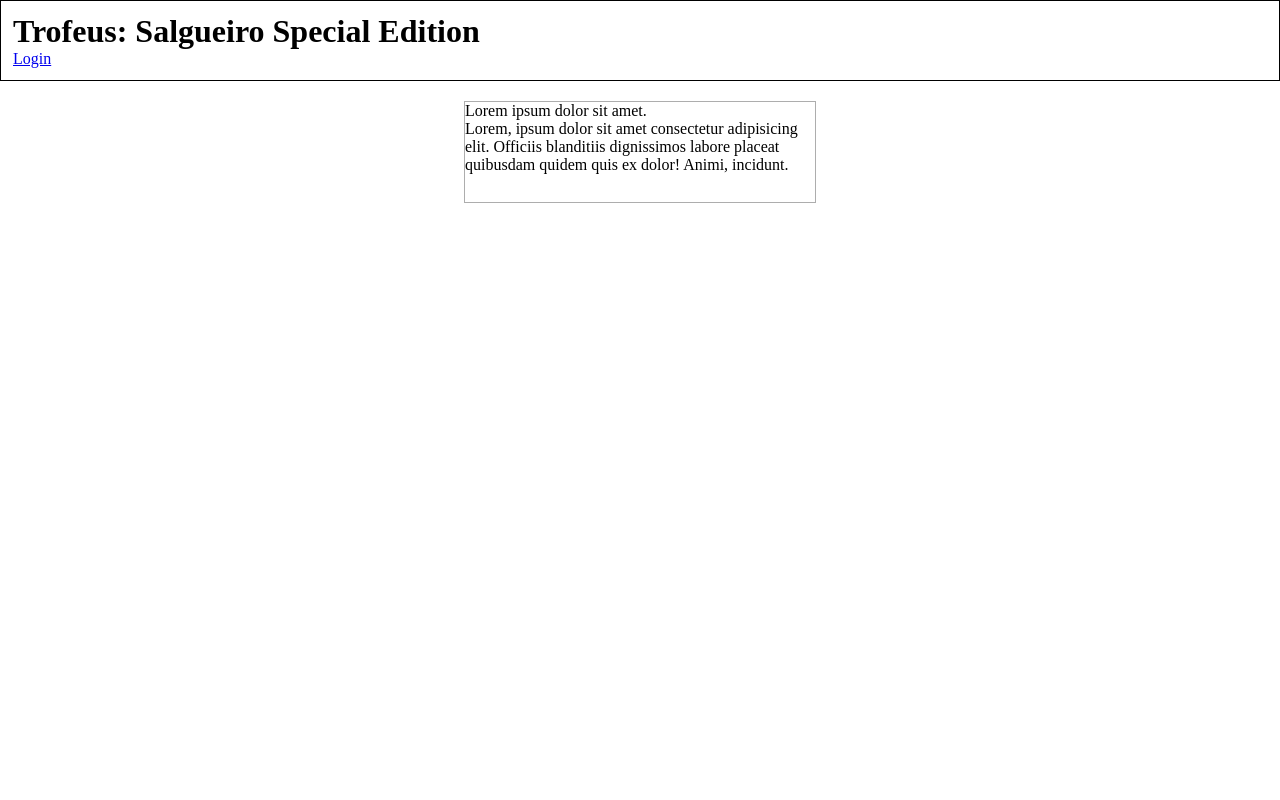
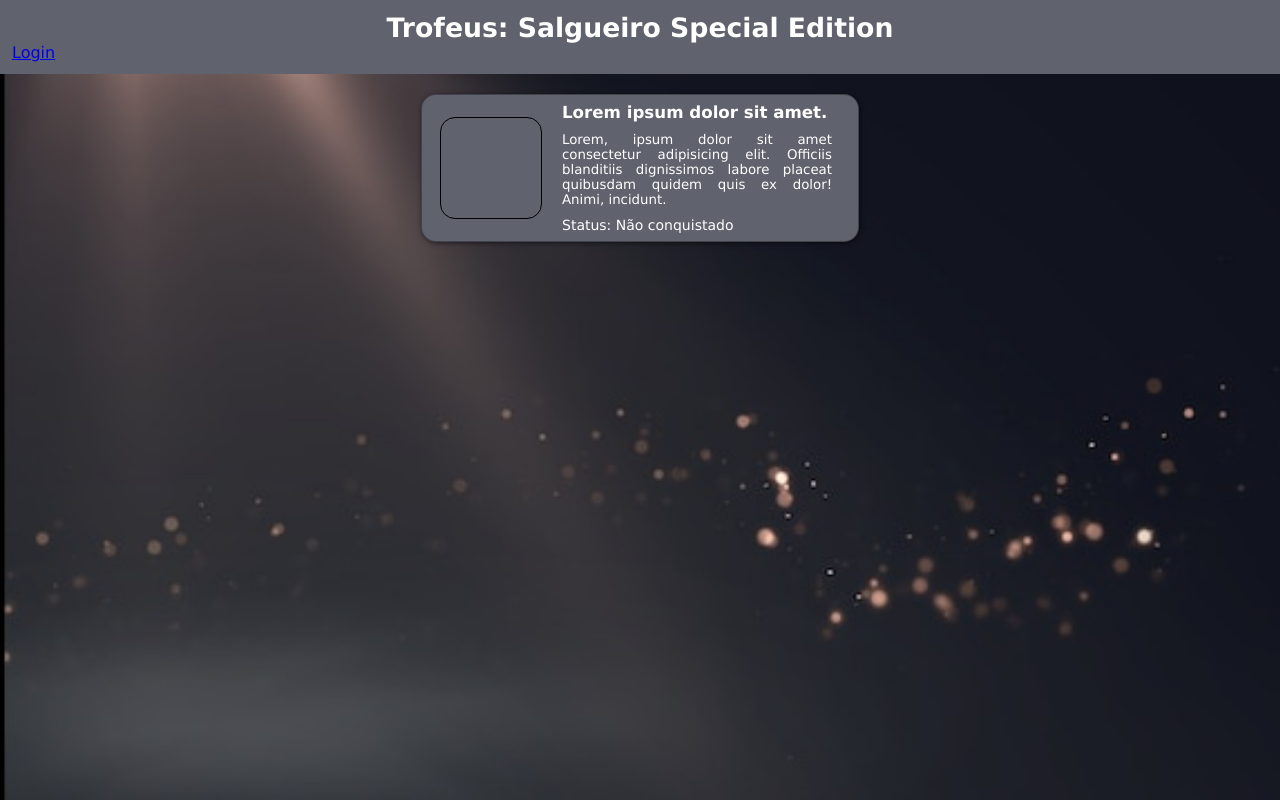
Before and after one commit to VinicyusMarins/SalgueiroSpecialEdition, a plain HTML site: page index.html in a window 1280 px wide. Drawn offline with Linux system fonts and the light colour scheme.

Commit message:
Estilo melhorado

```diff
--- a/index.html
+++ b/index.html
@@ -20,11 +20,12 @@
 
                 </div>
                 <div>
-                    <div class="titulo">
-                        <p>Lorem ipsum dolor sit amet.</p>
+                    <div>
+                        <p class="titulo">Lorem ipsum dolor sit amet.</p>
                     </div>
-                    <div class="descricao">
-                        <p>Lorem, ipsum dolor sit amet consectetur adipisicing elit. Officiis blanditiis dignissimos labore placeat quibusdam quidem quis ex dolor! Animi, incidunt.</p>
+                    <div>
+                        <p class="descricao">Lorem, ipsum dolor sit amet consectetur adipisicing elit. Officiis blanditiis dignissimos labore placeat quibusdam quidem quis ex dolor! Animi, incidunt.</p>
+                        <p class="status">Status: Não conquistado</p>
                     </div>
                 </div>
             </div>
--- a/style/index.css
+++ b/style/index.css
@@ -1,18 +1,38 @@
 @charset "UTF-8";
+
+:root{
+    --cor1: #092f94;
+    --cor2: #a4bcfc;
+    --cor3: #0e2a71;
+    --cor4: #6b81b5;
+    --cor5: #aeb5c6;
+    --cor6: #60626d;
+}
 
 *{
     padding: 0;
     margin: 0;
+    font-family: 'Lucida Sans', 'Lucida Sans Regular', 'Lucida Grande', 'Lucida Sans Unicode', Geneva, Verdana, sans-serif;
 }
 
 body{
     height: 100vh;
     width: 100vw;
+    background-color: var(--cor5);
+    color: #fff;
+    background-image: url(/assets/bg.jpg);
+    background-repeat: no-repeat;
+    background-size: cover;
 }
 
 header{
     padding: 12px;
-    border: 1px solid;
+    background-color: var(--cor6);
+}
+
+h1{
+    font-size: 20pt;
+    text-align: center;
 }
 
 main{
@@ -21,9 +41,42 @@ main{
     align-items: center;
 }
 
+.img{
+    margin: 15px;
+    border: 1px solid black;
+    width: 100px;
+    height: 100px;
+    border-radius: 15px;
+
+}
+
 .box{
+    padding: 3px;
+    display: flex;
+    align-items: center;
     border: 1px solid rgba(0, 0, 0, 0.322);
-    height: 100px;
-    width: 350px;
+    border-radius: 15px;
+    min-height: 120px;
+    width: 430px;
     margin-top: 20px;
+    background-color: var(--cor6);
+    box-shadow: 1px 1px 5px rgba(0, 0, 0, 0.555);
 }
+
+.box p{
+    padding: 5px;
+    width: 270px;
+    text-align: justify;
+
+}
+
+.titulo{
+    font-weight: bolder;
+    font-size: 12.5pt;
+}
+.descricao{
+    font-size: 10pt;
+}
+.status{
+    font-size: 10.5pt;
+}
```
Also changed, not shown: assets/bg.jpg (added).
